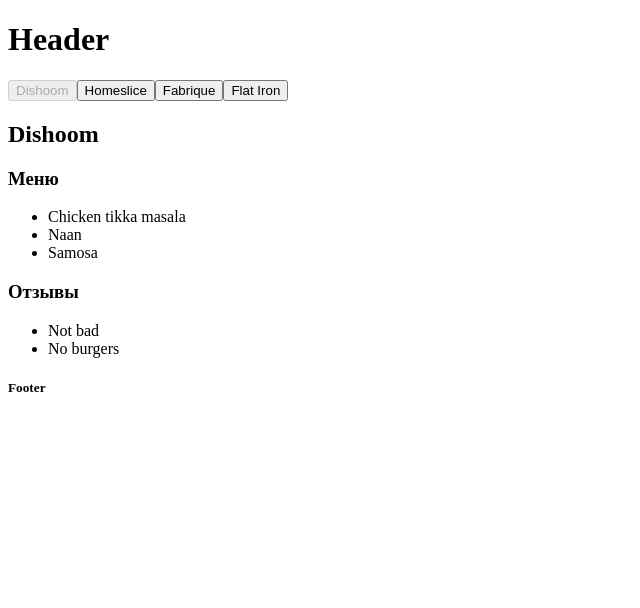
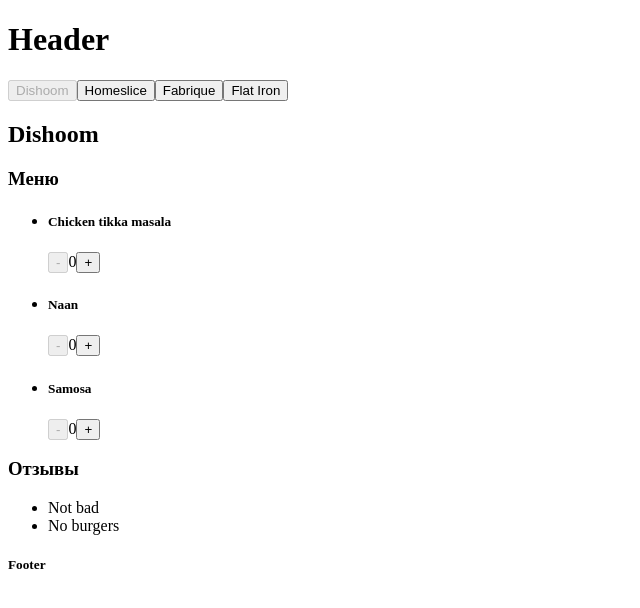
Before and after one commit to ta-ni/react-20240311, a React (Vite) app: page / in a window 1280 px wide. Shown: the top 608 px of the page, without its empty margins (0-640 px from the left). Built offline with nearby package versions, Linux system fonts and the light colour scheme.

Commit message:
Create +/- buttons to the Dish component. Add handling of these buttons.

```diff
--- a/src/components/dish/component.jsx
+++ b/src/components/dish/component.jsx
@@ -1,3 +1,33 @@
+import {useState} from "react";
+
+const MIN_DISH_QUANTITY = 0;
+const MAX_DISH_QUANTITY = 5;
+
 export const Dish = ({name}) => {
-    return (<div>{name}</div>)
+   const [dishQuantity, setDishQuantity] = useState(MIN_DISH_QUANTITY);
+
+   const isMinDishQuantity = dishQuantity === MIN_DISH_QUANTITY;
+   const isMaxDishQuantity = dishQuantity === MAX_DISH_QUANTITY;
+
+    const increaseDishQuantity = () => {
+       if(!isMaxDishQuantity) {
+           setDishQuantity(dishQuantity + 1)
+       }
+   }
+
+    const decreaseDishQuantity = () => {
+        if(!isMinDishQuantity) {
+            setDishQuantity(dishQuantity - 1)
+        }
+    }
+
+
+    return (<div>
+        <h5>{name}</h5>
+        <div>
+            <button onClick={decreaseDishQuantity} disabled={isMinDishQuantity}>-</button>
+            {dishQuantity}
+            <button onClick={increaseDishQuantity} disabled={isMaxDishQuantity}>+</button>
+        </div>
+    </div>)
 }
```
